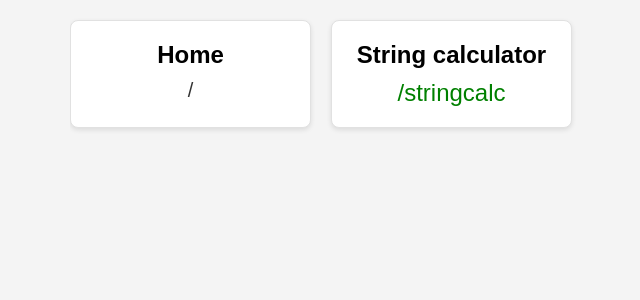
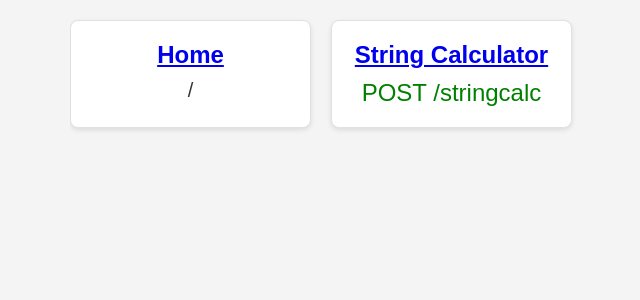
Before and after one commit to swathihl2/shl_server, a Flask app: page / in a window 1280 px wide. Shown: the part 77-377 px from the top of the page, without its empty margins (58-698 px from the left). Run offline with Flask 3, Linux system fonts and the light colour scheme.

Commit message:
update hyper links

```diff
--- a/app.py
+++ b/app.py
@@ -18,7 +18,7 @@ def static_files(path):
     return f"you are visiting this site{path}"
 
 @app.route('/stringcalc', methods=['GET', 'POST'])
-def string_calc():
+def string_calculator():
     data = request.get_json()
     numbers: str = data['numbers']
     print(numbers)
--- a/templates/home.html
+++ b/templates/home.html
@@ -1,4 +1,3 @@
-
 <!DOCTYPE html>
 <html lang="en">
 <head>
@@ -14,14 +13,13 @@
         </header>
         <div class="cards">
             <div class="card">
-                <h2>Home</h2>
+                <h2><a href="{{ url_for('index') }}">Home</a></h2>
                 <p class="usage">/</p>
             </div>
             <div class="card">
-                <h2>String calculator</h2>
-                <p class="status">/stringcalc </p>
+                <h2><a href="{{ url_for('string_calculator') }}">String Calculator</a></h2>
+                <p class="status">POST /stringcalc</p>
             </div>
-
         </div>
     </div>
 </body>
```
